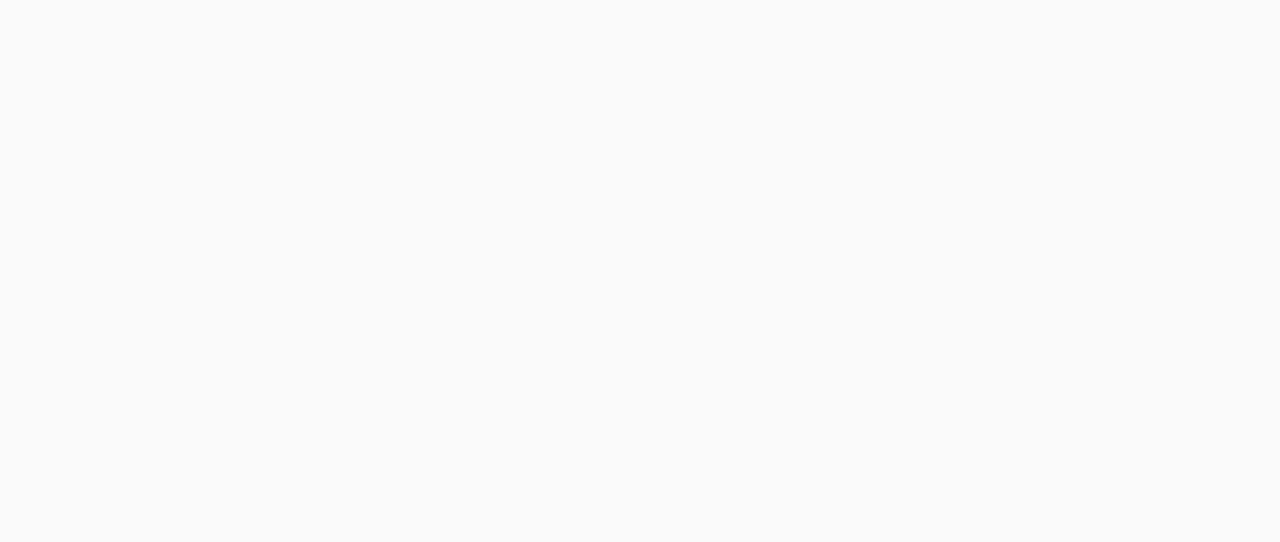
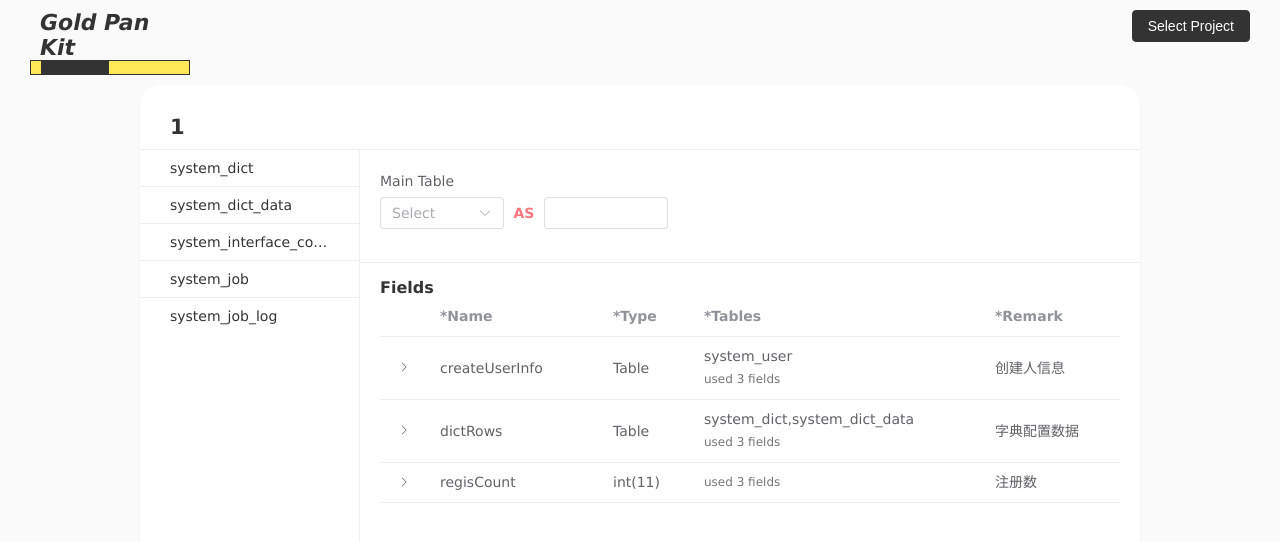
Before and after one commit to goldpankit/goldpankit, a Vue app in the folder node-page/: page /usr/project/1/models in a window 1280 px wide. Before the commit this address had no page. Shown: the top 542 px of the page. Built offline with nearby package versions, Linux system fonts and the light colour scheme; no server answers.

Commit message:
查询模型UI&交互设计

```diff
--- a/node-page/src/components/usr/project/DatabaseView.vue
+++ b/node-page/src/components/usr/project/DatabaseView.vue
@@ -9,6 +9,7 @@
     <template #extra>
       <ul class="toolbar">
         <li><el-button size="small" @click="testConnect">Test Connection</el-button></li>
+        <li><el-button size="small" @click="$router.push({ name: 'DatabaseModels', params: { database: database.name } })">Query Models</el-button></li>
         <li><el-button size="small" icon="Edit" @click="$emit('edit')">Edit</el-button></li>
         <li><el-button size="small" icon="Delete" @click="$emit('delete')">Delete</el-button></li>
       </ul>
--- a/node-page/src/router/index.js
+++ b/node-page/src/router/index.js
@@ -51,6 +51,11 @@
           component: () => import('@/views/usr/project/databases.vue')
         },
         {
+          path: '/usr/project/:database/models',
+          name: 'DatabaseModels',
+          component: () => import('@/views/usr/project/database-models.vue')
+        },
+        {
           path: '/usr/space/create',
           name: 'CreateSpace',
           component: () => import('@/views/usr/create-space.vue')
--- /dev/null
+++ b/node-page/src/views/usr/project/database-models.vue
@@ -0,0 +1,233 @@
+<template>
+  <div class="page">
+    <div class="wrap">
+      <h2>{{database}}</h2>
+      <div class="content-wrap">
+        <div class="model-wrap">
+          <ul>
+            <li>system_dict</li>
+            <li>system_dict_data</li>
+            <li>system_interface_config</li>
+            <li>system_job</li>
+            <li>system_job_log</li>
+          </ul>
+        </div>
+        <div class="model-edit-wrap">
+          <div class="main-table">
+            <el-form>
+              <el-form-item label="Main Table">
+                <div class="main-table-info">
+                  <el-select>
+                    <el-option value="system_user" label="system_user"/>
+                  </el-select>
+                  <em>AS</em>
+                  <el-input/>
+                </div>
+              </el-form-item>
+            </el-form>
+          </div>
+          <InnerRouterViewWindow ref="window">
+            <InnerRouterView name="fields" title="Fields">
+              <el-table :data="currentModel.fields">
+                <el-table-column type="expand">
+                  <template #default="{ row }">
+                    <!-- 表格配置 -->
+                    <div v-if="row.type === 'Table'" class="settings">
+                      <!-- 字段配置 -->
+                      <h4>Select Fields</h4>
+                      <el-checkbox-group>
+                        <el-checkbox label="id">ID/int(11)/主键</el-checkbox>
+                        <el-checkbox label="id">ID/int(11)/主键</el-checkbox>
+                        <el-checkbox label="id">ID/int(11)/主键</el-checkbox>
+                        <el-checkbox label="id">ID/int(11)/主键</el-checkbox>
+                        <el-checkbox label="id">ID/int(11)/主键</el-checkbox>
+                        <el-checkbox label="id">ID/int(11)/主键</el-checkbox>
+                        <el-checkbox label="id">ID/int(11)/主键</el-checkbox>
+                      </el-checkbox-group>
+                      <!-- Join配置 -->
+                      <h4>Join Config</h4>
+                      <el-table class="join-table" :data="row.relations">
+                        <el-table-column width="120px" label="Join Type" prop="joinType"/>
+                        <el-table-column label="Relation Table" prop="relationTableName"/>
+                        <el-table-column width="50px" label="On">
+                          <template #default>ON</template>
+                        </el-table-column>
+                        <el-table-column min-width="200px" label="SQL" prop="relationSql"/>
+                      </el-table>
+                    </div>
+                    <!-- 非表格配置 -->
+                    <div v-else class="settings">
+                      <el-input type="textarea" :rows="5"/>
+                      <p class="alias-wrap"><em>AS</em>{{row.name}}</p>
+                    </div>
+                  </template>
+                </el-table-column>
+                <el-table-column label="*Name" min-width="150px" prop="name"></el-table-column>
+                <el-table-column label="*Type" prop="type"></el-table-column>
+                <el-table-column label="*Tables" min-width="255px" prop="relationTarget">
+                  <template #default="{ row }">
+                    <p>{{row.relationTarget}}</p>
+                    <p class="text-info-1 text-mini">used 3 fields</p>
+                  </template>
+                </el-table-column>
+                <el-table-column label="*Remark" min-width="120px" prop="remark"></el-table-column>
+              </el-table>
+            </InnerRouterView>
+            <InnerRouterView name="joinConfig" title="Join Config">
+            </InnerRouterView>
+          </InnerRouterViewWindow>
+        </div>
+      </div>
+    </div>
+  </div>
+</template>
+
+<script>
+import InnerRouterViewWindow from "../../../components/common/InnerRouterView/InnerRouterViewWindow.vue";
+import InnerRouterView from "../../../components/common/InnerRouterView/InnerRouterView.vue";
+
+export default {
+  name: "models",
+  components: {InnerRouterView, InnerRouterViewWindow},
+  data () {
+    return {
+      database: '',
+      currentModel: {
+        fields: [
+          {
+            name: 'createUserInfo',
+            type: 'Table',
+            relationTarget: 'system_user',
+            remark: '创建人信息',
+            relations: [
+              { joinType: 'INNER JOIN', relationTableName: 'CREATE_USER', relationSql: 'createUserInfo.ID = role.CREATE_USER' }
+            ]
+          },
+          {
+            name: 'dictRows',
+            type: 'Table',
+            relationTarget: 'system_dict,system_dict_data',
+            remark: '字典配置数据'
+          },
+          ,
+          {
+            name: 'regisCount',
+            type: 'int(11)',
+            relationMethods: '',
+            relationTarget: '',
+            remark: '注册数'
+          }
+        ]
+      }
+    }
+  },
+  created () {
+    this.database = this.$route.params.database
+  }
+}
+</script>
+
+<style scoped lang="scss">
+  .page {
+    height: 100%;
+    box-sizing: border-box;
+    padding-bottom: var(--gap-page-bottom);
+  }
+  .wrap {
+    width: var(--page-width);
+    margin: 0 auto;
+    height: 100%;
+    border-radius: var(--radius-page);
+    padding: var(--gap-page-padding) 0 0 0;
+    background: var(--color-light);
+    box-shadow: var(--page-shadow);
+    display: flex;
+    flex-direction: column;
+    overflow: hidden;
+  }
+  // 标题
+  h2 {
+    flex-shrink: 0;
+    padding: 0 var(--gap-page-padding) 10px var(--gap-page-padding);
+    border-bottom: 1px solid var(--border-default-color);
+  }
+  em {
+    color: var(--primary-color-match-2);
+    font-weight: bold;
+    margin: 0 10px;
+    font-style: normal;
+  }
+  .content-wrap {
+    flex-grow: 1;
+    display: flex;
+    .model-wrap {
+      flex-shrink: 0;
+      width: 220px;
+      border-right: 1px solid var(--border-default-color);
+      ul {
+        li {
+          padding: 10px var(--gap-page-padding);
+          border-bottom: 1px solid var(--border-default-color);
+          word-break: break-all;
+          white-space: nowrap;
+          text-overflow: ellipsis;
+          overflow: hidden;
+          &:last-of-type {
+            border-bottom: 0;
+          }
+        }
+      }
+    }
+    .model-edit-wrap {
+      flex-grow: 1;
+      // 主表
+      .main-table {
+        padding: 15px 20px;
+        border-bottom: 1px solid var(--border-default-color);
+        .main-table-info {
+          display: flex;
+        }
+      }
+      // 表格
+      :deep(.el-table) {
+        // 扩展区域
+        .el-table__expanded-cell {
+          padding: 5px;
+        }
+      }
+      // 字段设置
+      :deep(.settings) {
+        padding: 10px 20px 10px 20px;
+        box-shadow: var(--page-shadow);
+        background: var(--primary-color);
+        border-radius: 10px;
+        color: var(--color-light);
+        h4 {
+          margin-top: 20px;
+          margin-bottom: 10px;
+          &:first-of-type {
+            margin-top: 10px;
+          }
+        }
+        // 关联模型的字段选择
+        .el-checkbox-group {
+          display: flex;
+          flex-wrap: wrap;
+        }
+        // Join配置
+        .join-table {
+          .el-table__header-wrapper {
+            display: none;
+          }
+        }
+        // 别名
+        .alias-wrap {
+          margin-top: 10px;
+        }
+      }
+      .inner-router-view-window {
+        padding-top: 15px;
+      }
+    }
+  }
+</style>
```
